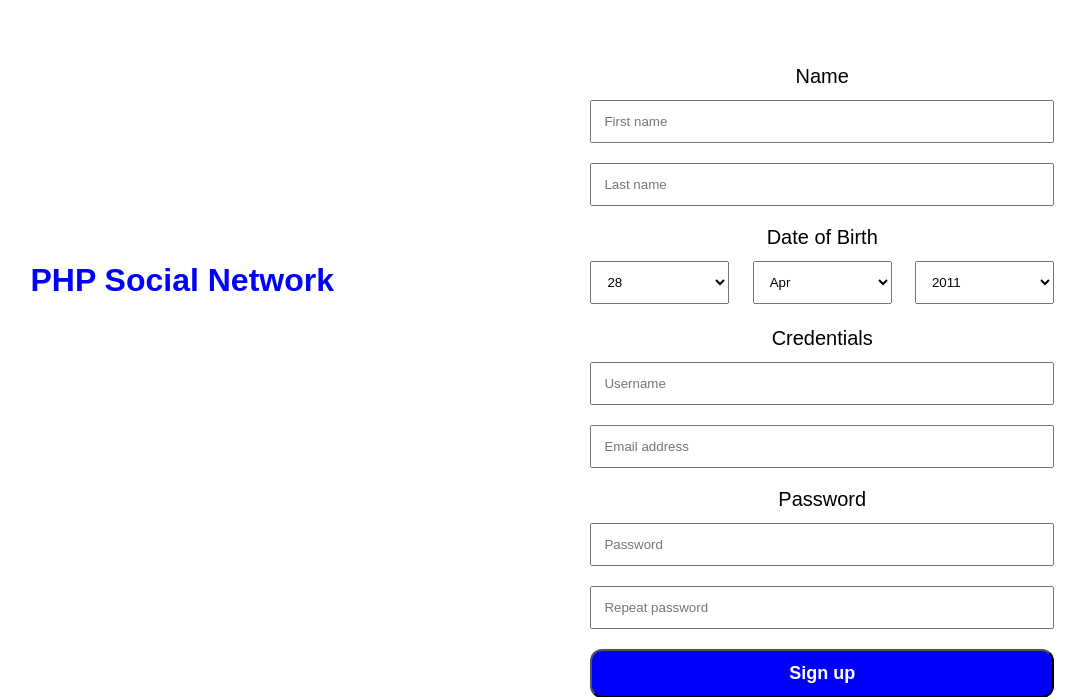
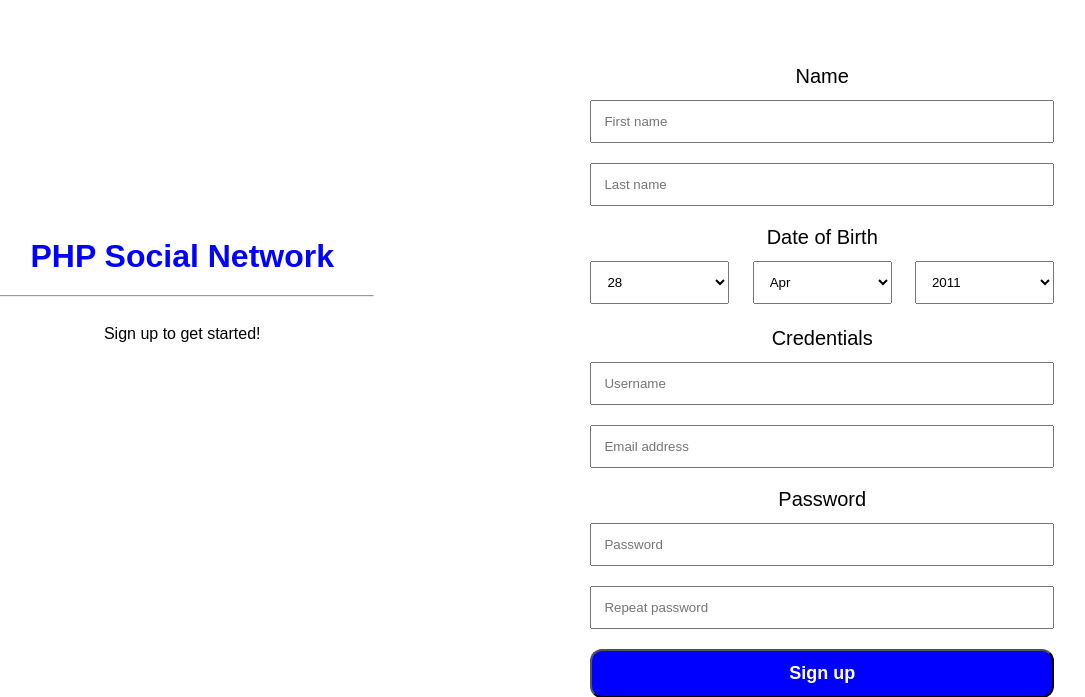
Before and after one commit to BrendanGasparin/php-social-network, a PHP site: page /signup.php in a window 1280 px wide. Shown: the top 697 px of the page, without its empty margins (105-1190 px from the left). Run offline with PHP 8.4, Linux system fonts and the light colour scheme.

Commit message:
Add line under heading for signup page

```diff
--- a/public_html/signup.php
+++ b/public_html/signup.php
@@ -11,6 +11,8 @@
   <body>
     <header>
     <h1>PHP Social Network</h1>
+    <hr class="largescreens-only" />
+    <p class="largescreens-only">Sign up to get started!</p>
     </header>
     <main>
       <form action="." class="user-form" method="post">
```
